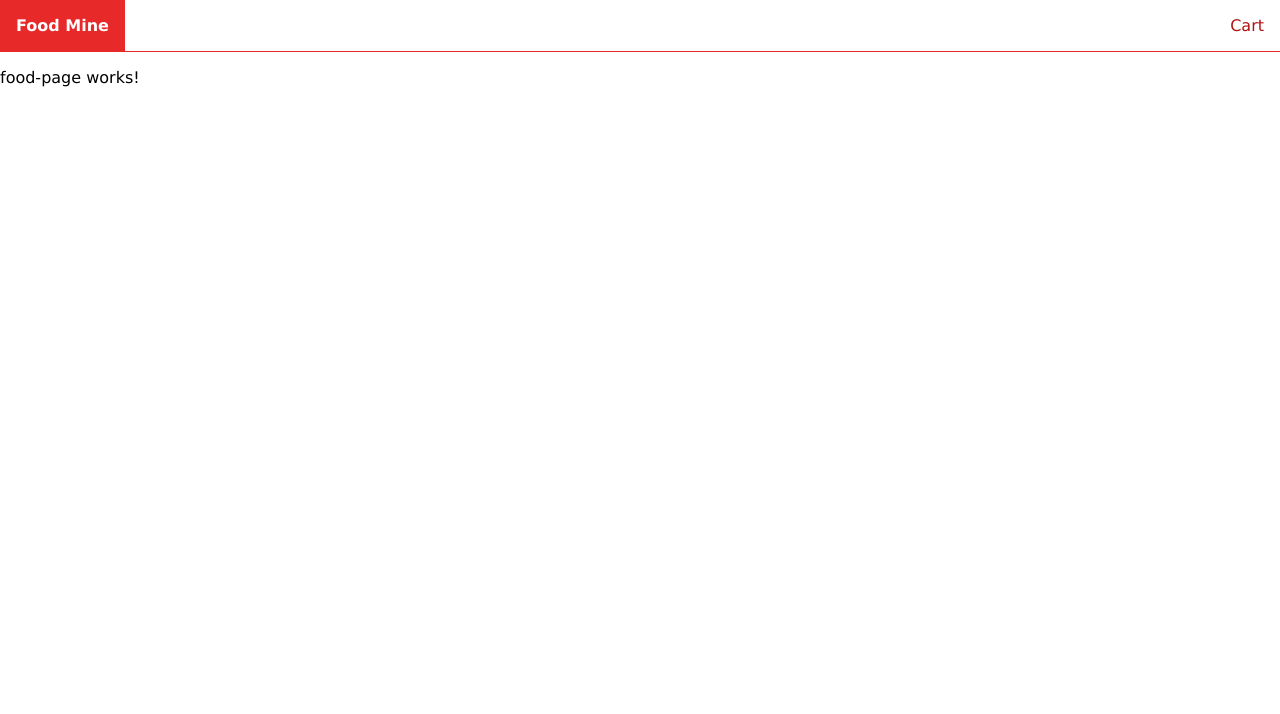
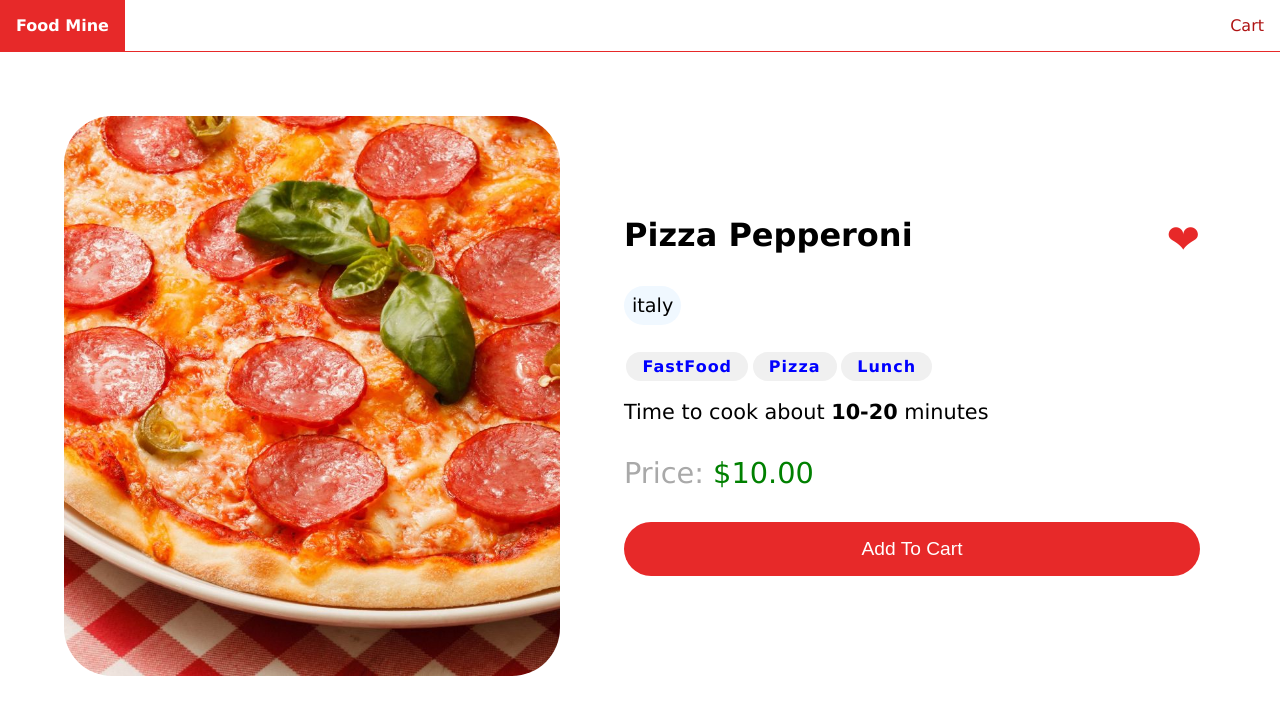
Before and after one commit to ChaviduBandara/FoodMine-Website, an Angular app in the folder foodmine/: page /food/1 in a window 1280 px wide. Shown: the top 714 px of the page. Built offline with nearby package versions, Linux system fonts and the light colour scheme.

Commit message:
updated code

```diff
--- a/foodmine/src/app/food-page/food-page.component.css
+++ b/foodmine/src/app/food-page/food-page.component.css
@@ -0,0 +1,85 @@
+.container{
+    display: flex;
+    justify-content: center;
+    align-items: center;
+    flex-wrap: wrap;
+    margin: 3rem;
+}
+.container > *{
+    min-width: 25rem;
+    max-width: 40rem;
+}
+img{
+    border-radius: 3rem;
+    flex: 1 0;
+    object-fit: cover;
+    height: 35rem;
+    margin: 1rem;
+}
+.details{
+    width: 100%;
+    display: flex;
+    flex-direction: column;
+    flex-direction: 1 0;
+    border-radius: 3rem;
+    padding: 2rem;
+    color: black;
+    margin-left: 1rem;
+}
+.details .header{
+    display: flex;
+    justify-content: space-between;
+}
+.details .name{
+    font-size: 2rem;
+    font-weight: bold;
+}
+.details .favorite{
+    color: #e72929;
+    font-size: 2.5rem;
+}
+.details .favorite.not{
+    color: grey;
+}
+.details .origins{
+    display: flex;
+    flex-wrap: wrap;
+    margin: 1rem 0;
+}
+.details .origins > span{
+    padding: .5rem;
+    font-size: 1.2rem;
+    margin: .5rem .5rem .5rem 0;
+    border-radius: 2rem;
+    background-color: aliceblue;
+}
+.details .cook-time{
+    margin-top: 1rem;
+}
+.details .cook-time span{
+    padding: .6rem 2rem .6rem 0;
+    border-radius: 10rem;
+    font-size: 1.3rem;
+}
+.details .price{
+    font-size: 1.8rem;
+    margin: 2rem 2rem 2rem 0;
+    color: green ;
+}
+.details .price::before{
+    content: "Price: ";
+    color: darkgray;
+}
+.details button{
+    color: white;
+    background-color: #e72929;
+    border: none;
+    font-size: 1.2rem;
+    padding: 1rem;
+    border-radius: 10rem;
+    outline: none;
+}
+.details button:hover{
+    background-color: #bd3838;
+    cursor: pointer;
+}
--- a/foodmine/src/app/food-page/food-page.component.html
+++ b/foodmine/src/app/food-page/food-page.component.html
@@ -1 +1,36 @@
-<p>food-page works!</p>
+<div class="container">
+    <img [src]="food.imageUrl" alt="food.name" />
+
+    <div class="details">
+        <div class="header">
+            <span class="name">
+                {{food.name}}
+            </span>
+            <span class="favorite {{food.favorite ? '':'not'}}">
+                ❤
+            </span>
+        </div>
+
+        <div class="origins">
+            <span *ngFor="let origin of food.origins">
+                {{origin}}
+            </span>
+        </div>
+
+        <div class="tags">
+            <app-tags [foodPageTags]="food.tags" justifyContent="start"></app-tags>
+        </div>
+
+        <div class="cook-time">
+            <span>
+                Time to cook about <strong>{{food.cookTime}}</strong> minutes
+            </span>
+        </div>
+
+        <div class="price">
+            <span>{{food.price | currency}}</span>
+        </div>
+
+        <button>Add To Cart</button>
+    </div>
+</div>
--- a/foodmine/src/app/food-page/food-page.component.ts
+++ b/foodmine/src/app/food-page/food-page.component.ts
@@ -1,16 +1,27 @@
 import { Component, OnInit } from '@angular/core';
 import { Food } from '../shared/models/Food';
+import { ActivatedRoute } from '@angular/router';
+import { FoodService } from '../services/food/food.service';
+import { CommonModule, NgFor } from '@angular/common';
+import { TagsComponent } from '../tags/tags.component';
 
 @Component({
   selector: 'app-food-page',
-  imports: [],
+  standalone: true,
+  imports: [NgFor, TagsComponent, CommonModule],
   templateUrl: './food-page.component.html',
   styleUrl: './food-page.component.css'
 })
 export class FoodPageComponent implements OnInit{
 
   food!: Food;
-  constructor(){}
+  constructor(private activatedRoute:ActivatedRoute, private foodService: FoodService){
+    activatedRoute.params.subscribe((params) => {
+      if(params['id']){
+        this.food = foodService.getFoodById(params['id']);
+      }
+    })
+  }
 
   ngOnInit(): void {
 
--- a/foodmine/src/app/services/food/food.service.ts
+++ b/foodmine/src/app/services/food/food.service.ts
@@ -9,8 +9,8 @@ export class FoodService {
   constructor() {}
 
 
-  getFoodById(id: number){
-    return this.getAll().find(food => food.id == id);
+  getFoodById(id: number): Food{
+    return this.getAll().find(food => food.id == id)!;
   }
 
   getAllTags():Tag[]{
--- a/foodmine/src/app/tags/tags.component.css
+++ b/foodmine/src/app/tags/tags.component.css
@@ -1,6 +1,6 @@
 div{
     display: flex;
-    justify-content: center;
+    flex-wrap: wrap;
 }
 div a{
     background-color: #f0f0f0;
--- a/foodmine/src/app/tags/tags.component.html
+++ b/foodmine/src/app/tags/tags.component.html
@@ -1,5 +1,10 @@
-<div *ngIf="tags.length > 0">
-    <a *ngFor="let tag of tags" routerLink="/tag/{{tag.name}}">
+<div *ngIf="tags && tags.length > 0" [style.justifyContent] = 'justifyContent'>
+    <a *ngFor="let tag of tags" [routerLink]="['/tag', tag.name]">
         {{tag.name}}({{tag.count}})
     </a>
 </div>
+<div *ngIf="foodPageTags" [style.justifyContent] = 'justifyContent'>
+    <a *ngFor="let tagName of foodPageTags" [routerLink]="['/tag', tagName]">
+        {{tagName}}
+    </a>
+</div>
--- a/foodmine/src/app/tags/tags.component.ts
+++ b/foodmine/src/app/tags/tags.component.ts
@@ -1,4 +1,4 @@
-import { Component, OnInit } from '@angular/core';
+import { Component, Input, OnInit } from '@angular/core';
 import { Tag } from '../shared/models/tags';
 import { NgFor, NgIf } from '@angular/common';
 import { FoodService } from '../services/food/food.service';
@@ -6,18 +6,25 @@ import { Router, RouterModule } from '@angular/router';
 
 @Component({
   selector: 'app-tags',
-  imports: [NgIf, NgFor, RouterModule],
+  standalone: true,
+  imports: [NgIf, NgFor, RouterModule, ],
   templateUrl: './tags.component.html',
   styleUrl: './tags.component.css'
 })
 export class TagsComponent implements OnInit{
 
-  tags:Tag[] = [];
+  @Input()
+  foodPageTags?:string[];
 
+  @Input()
+  justifyContent:string = 'center';
+
+  tags?:Tag[];
   constructor(private foodService: FoodService) {}
 
   ngOnInit(): void {
-    this.tags = this.foodService.getAllTags();
+    if(!this.foodPageTags)
+      this.tags = this.foodService.getAllTags();
   }
 
 }
```
